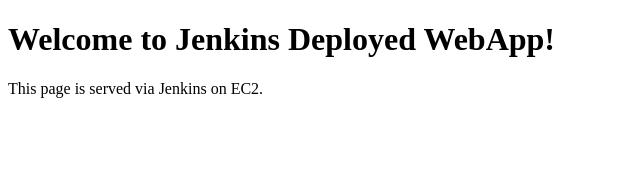
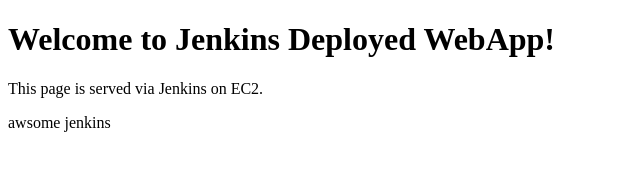
Before and after one commit to ofc365/jenkin-proj, a plain HTML site: page index.html in a window 1280 px wide. Shown: the whole page, without its empty margins (0-640 px from the left). Drawn offline with Linux system fonts and the light colour scheme.

Commit message:
Update index.html

```diff
--- a/index.html
+++ b/index.html
@@ -6,5 +6,6 @@
 <body>
     <h1>Welcome to Jenkins Deployed WebApp!</h1>
     <p>This page is served via Jenkins on EC2.</p>
+    <p> awsome jenkins</p>
 </body>
 </html>
```
